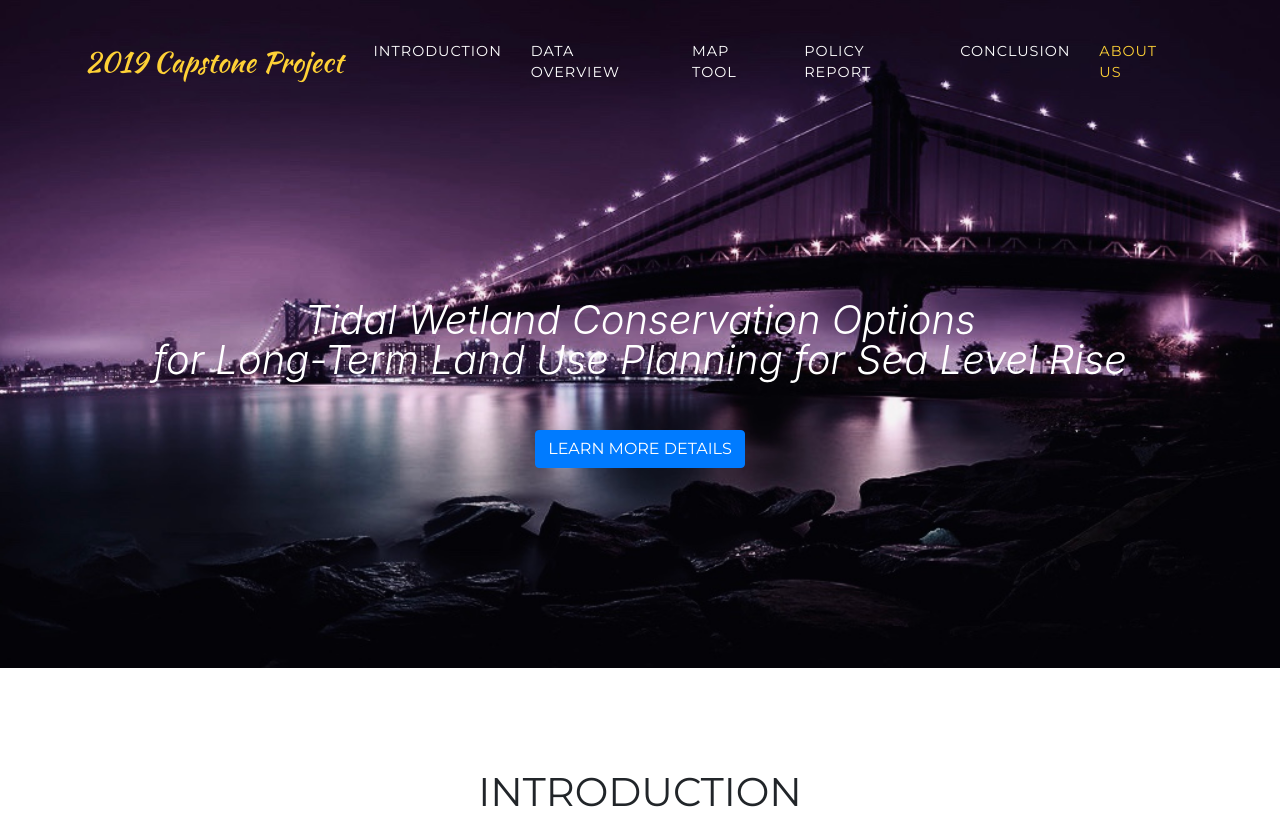
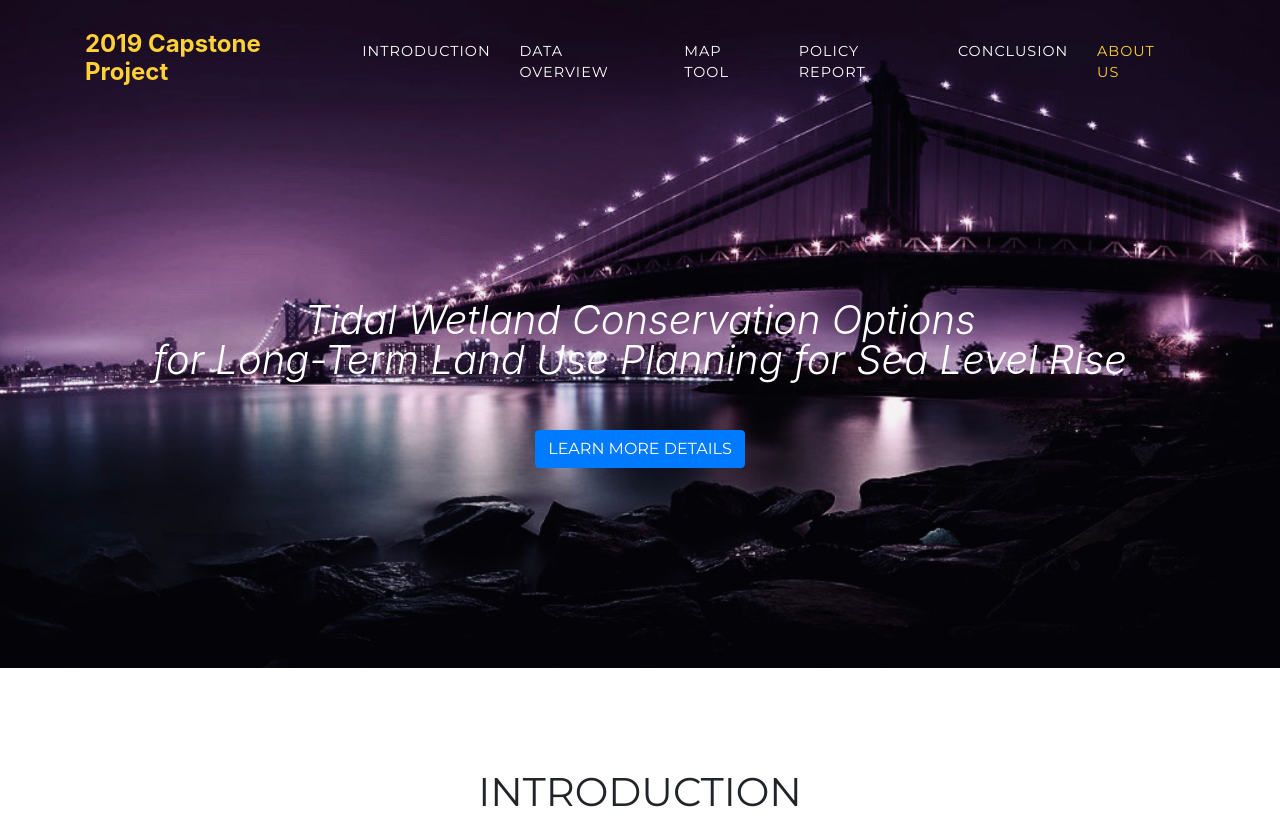
Before and after one commit to cuspcapstone2019/tidal_wetland_website, a website with bundled scripts: page index.html in a window 1280 px wide. Shown: the top 819 px of the page. Built offline with nearby package versions, Linux system fonts and the light colour scheme; a web font is replaced by a local one.

Commit message:
Update index.html

```diff
--- a/index.html
+++ b/index.html
@@ -40,7 +40,7 @@
   <!-- Navigation -->
   <nav class="navbar navbar-expand-lg navbar-dark fixed-top" id="mainNav">
     <div class="container">
-      <a class="navbar-brand js-scroll-trigger" href="#page-top">2019 Capstone Project</a>
+      <a class="h4" href="#page-top" style="color:#fed136;"><strong>2019 Capstone Project</strong></a>
       <button class="navbar-toggler navbar-toggler-right" type="button" data-toggle="collapse" data-target="#navbarResponsive" aria-controls="navbarResponsive" aria-expanded="false" aria-label="Toggle navigation">
         Menu
         <i class="fas fa-bars"></i>
```
